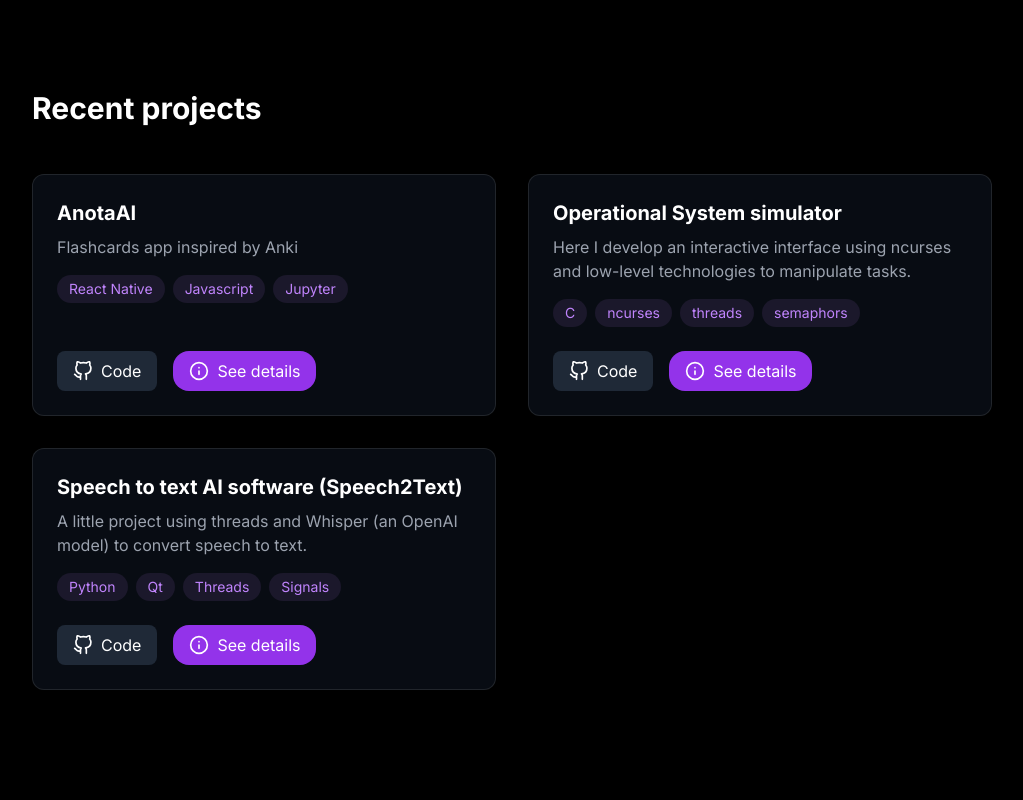
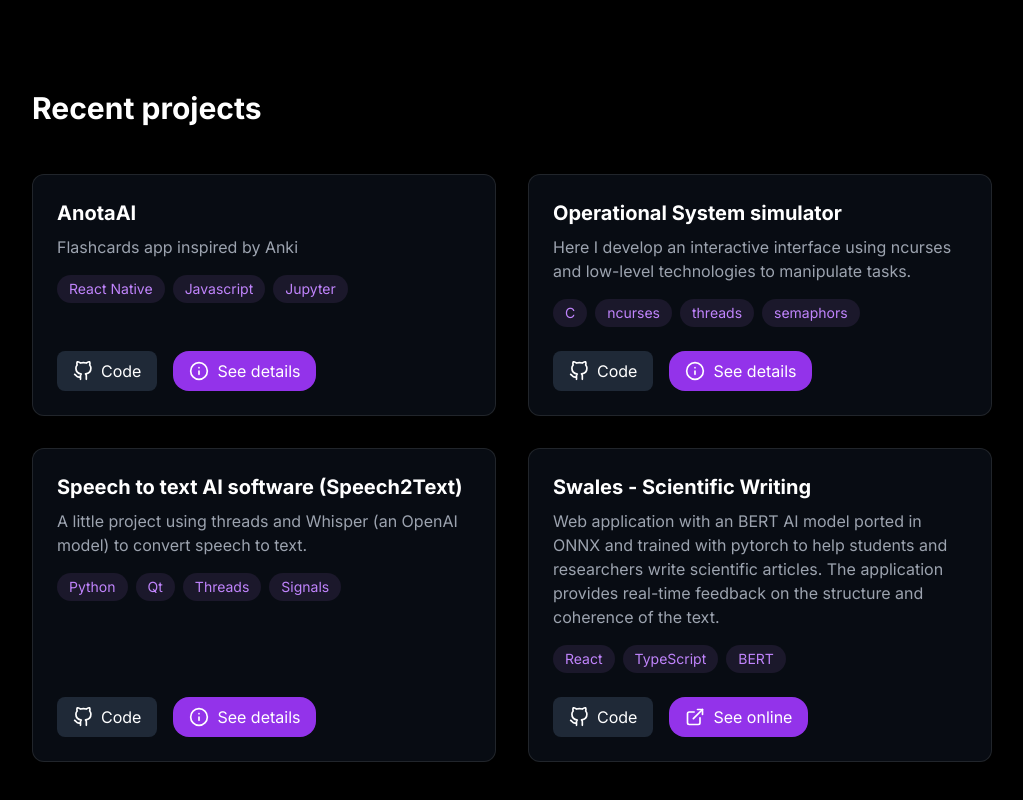
Before and after one commit to Brunovncs/brunovncs_react_portfolio, a Next.js app: page / in a window 1280 px wide. Shown: the part 1190-1990 px from the top of the page, without its empty margins (128-1151 px from the left). Built offline with nearby package versions, Linux system fonts and the light colour scheme.

Commit message:
feat: swales project added

```diff
--- a/src/app/components/Projects.tsx
+++ b/src/app/components/Projects.tsx
@@ -80,21 +80,21 @@ const projects = [
   },
   {
     id: 4,
-    title: 'Aplicativo Web',
-    description: 'Dashboard com gráficos interativos',
-    tech: ['React', 'TypeScript', 'Chart.js'],
-    show: false,
+    title: 'Swales - Scientific Writing',
+    description: 'Web application with an BERT AI model ported in ONNX and trained with pytorch to help students and researchers write scientific articles. The application provides real-time feedback on the structure and coherence of the text.',
+    tech: ['React', 'TypeScript', 'BERT'],
+    show: true,
     links: {
-      github: 'https://github.com/Brunovncs/AnotaAI',
+      github: 'https://github.com/Brunovncs/rethorical-project',
       live: {
-        url: 'https://exemplo.com',
-        show: false, // Define se o botão "See online" deve aparecer
+        url: 'https://swales.com.br',
+        show: true, // Define se o botão "See online" deve aparecer
       },
     },
     details: {
       show: false, // Exibe ou não o botão "See details"
       // Outras propriedades para a modal:
-      description: 'Descrição detalhada do projeto...',
+      description: 'Web application with an BERT AI model ported in ONNX and trained with pytorch to help students and researchers write scientific articles. The application provides real-time feedback on the structure and coherence of the text.',
       image: '/path/to/image.png', // Pode ser opcional
     },
   },
```
